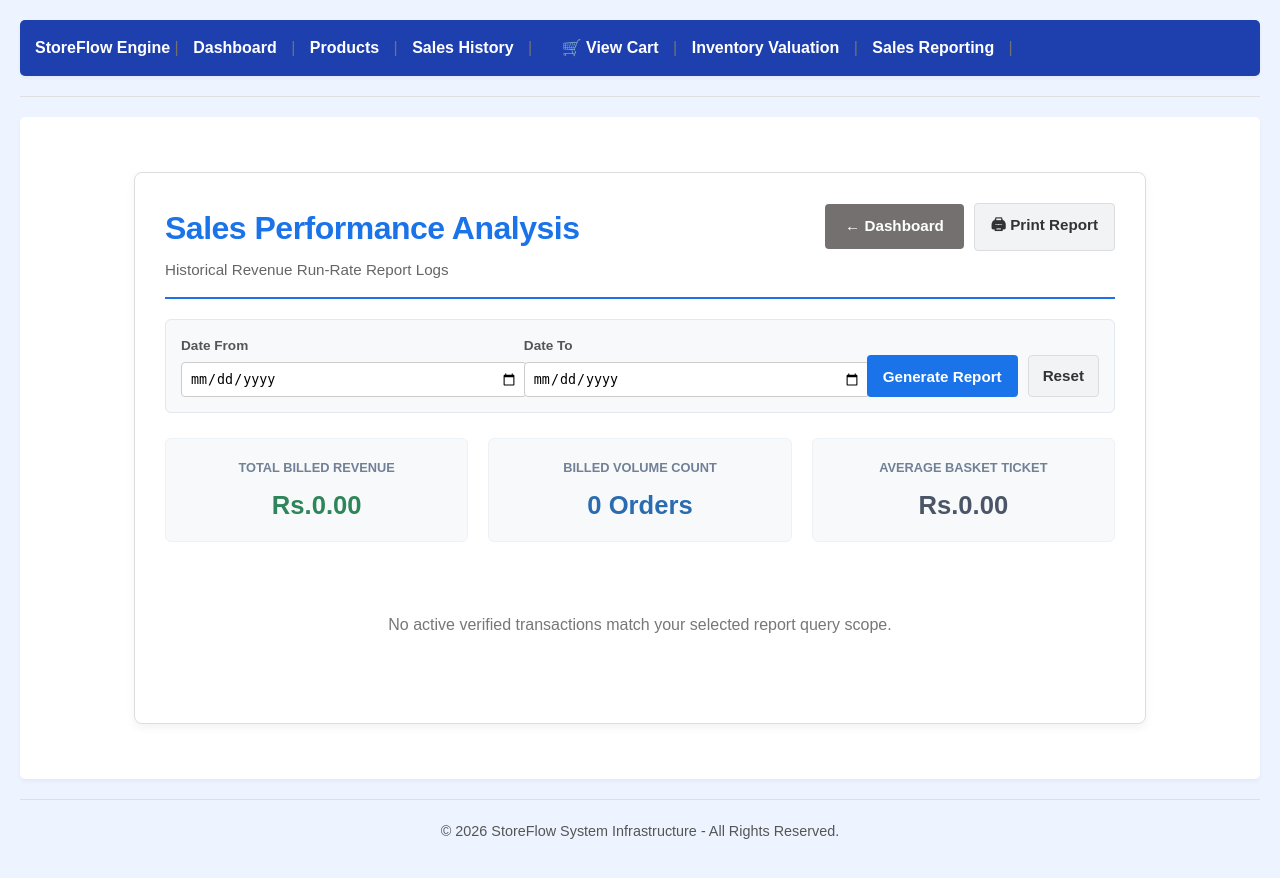
After one commit to mittalrishabh048/StoreFlow, a Flask app: page /report/sales in a window 1280 px wide. The commit adds this page. Run offline with Flask 3, Linux system fonts and the light colour scheme; data that the repository does not hold is empty.

Commit message:
feat: add Inventory Report and Sales Report pages with date-range filtering

```diff
--- a/app.py
+++ b/app.py
@@ -410,5 +410,25 @@ def handle_void_sale(sale_id):
 
     return redirect(url_for('sales_history'))
 
+@app.route('/report/inventory')
+def inventory_report_page():
+    """Renders current stock status levels and capital asset valuations."""
+    report_data = manager.generate_inventory_report()
+    return render_template('inventory_report.html', report=report_data)
+
+@app.route('/report/sales')
+def sales_report_page():
+    """Processes dynamic transaction summaries with active query string boundaries."""
+    start_date = request.args.get('start_date', '').strip()
+    end_date = request.args.get('end_date', '').strip()
+
+    report_data = manager.generate_sales_report(
+        start_date=start_date or None,
+        end_date=end_date or None
+    )
+
+    filters = {"start_date": start_date, "end_date": end_date}
+    return render_template('sales_report.html', report=report_data, filters=filters)
+
 if __name__ == "__main__":
     app.run(debug=True)
--- a/src/inventory/database.py
+++ b/src/inventory/database.py
@@ -353,5 +353,40 @@ def get_seven_day_revenue_summary(db_path=DB_PATH):
     finally:
         conn.close()
 
+def get_inventory_report_data(db_path=DB_PATH):
+    """Queries the complete list of inventory items to build financial valuation metrics."""
+    conn = sqlite3.connect(db_path)
+    conn.row_factory = sqlite3.Row
+    cursor = conn.cursor()
+    try:
+        cursor.execute("SELECT id, name, category, price, stock FROM products ORDER BY name ASC")
+        rows = cursor.fetchall()
+        return [dict(row) for row in rows]
+    finally:
+        conn.close()
+
+def get_sales_report_data(start_date=None, end_date=None, db_path=DB_PATH):
+    """Retrieves transactional logs bounded by optional calendar parameters, omitting voids."""
+    conn = sqlite3.connect(db_path)
+    conn.row_factory = sqlite3.Row
+    cursor = conn.cursor()
+    try:
+        query = "SELECT id, invoice_number, timestamp, total_amount FROM sales WHERE status = 'ACTIVE'"
+        params = []
+
+        if start_date:
+            query += " AND timestamp >= ?"
+            params.append(f"{start_date} 00:00:00")
+        if end_date:
+            query += " AND timestamp <= ?"
+            params.append(f"{end_date} 23:59:59")
+
+        query += " ORDER BY id DESC"
+        cursor.execute(query, tuple(params))
+        rows = cursor.fetchall()
+        return [dict(row) for row in rows]
+    finally:
+        conn.close()
+
 if __name__ == "__main__":
     init_db()
--- a/src/inventory/manager.py
+++ b/src/inventory/manager.py
@@ -257,3 +257,46 @@ class InventoryManager:
         """7. Additional helper method to pull the detailed low-stock items list."""
         from src.inventory import database
         return database.get_low_stock_alerts(threshold=5)
+
+    def generate_inventory_report(self):
+        """Processes product details and aggregates global warehouse financial values."""
+        from src.inventory import database
+        raw_items = database.get_inventory_report_data()
+
+        processed_products = []
+        grand_total_value = 0.0
+
+        for item in raw_items:
+            line_value = round(item["stock"] * item["price"], 2)
+            grand_total_value += line_value
+            processed_products.append({
+                "id": item["id"],
+                "name": item["name"],
+                "category": item["category"],
+                "price": item["price"],
+                "stock": item["stock"],
+                "total_value": line_value
+            })
+
+        return {
+            "products": processed_products,
+            "grand_total": round(grand_total_value, 2)
+        }
+
+    def generate_sales_report(self, start_date=None, end_date=None):
+        """Calculates revenue run-rates, order volume counts, and overall transactional averages."""
+        from src.inventory import database
+        orders = database.get_sales_report_data(start_date, end_date)
+
+        total_revenue = sum(order["total_amount"] for order in orders)
+        total_transactions = len(orders)
+
+        # Guard against division by zero if no sales exist inside the boundary parameters
+        avg_order_value = round(total_revenue / total_transactions, 2) if total_transactions > 0 else 0.0
+
+        return {
+            "orders": orders,
+            "total_revenue": round(total_revenue, 2),
+            "total_transactions": total_transactions,
+            "avg_order_value": avg_order_value
+        }
--- a/templates/base.html
+++ b/templates/base.html
@@ -15,7 +15,9 @@
             <a href="/">Dashboard</a> |
             <a href="/products">Products</a> |
             <a href="/sales">Sales History</a> |
-            <a href="/cart" style="color: white; text-decoration: none; margin-left: 15px; font-weight: bold;">🛒 View Cart</a>
+            <a href="/cart" style="color: white; text-decoration: none; margin-left: 15px; font-weight: bold;">🛒 View Cart</a> |
+            <a href="/report/inventory">Inventory Valuation</a> |
+            <a href="/report/sales">Sales Reporting</a> |
         </nav>
     </header>
 
--- /dev/null
+++ b/templates/sales_report.html
@@ -0,0 +1,69 @@
+{% extends 'base.html' %}
+
+{% block content %}
+<div class="invoice-wrapper" style="max-width: 950px; margin: 30px auto;">
+    <div class="invoice-branding-row" style="border-bottom: 2px solid #1a73e8; margin-bottom: 20px;">
+        <div>
+            <h1 class="invoice-title">Sales Performance Analysis</h1>
+            <p class="invoice-subtitle">Historical Revenue Run-Rate Report Logs</p>
+        </div>
+        <div class="invoice-actions-row no-print" style="border-top: none; padding-top: 0;">
+            <a href="/" class="btn-dashboard-back" style="background-color: #757070;">← Dashboard</a>
+            <button onclick="window.print();" class="btn-print-trigger" style="margin-left:10px;">🖨 Print Report</button>
+        </div>
+    </div>
+
+    <form method="GET" action="/report/sales" class="no-print" style="background: #f8f9fa; padding: 15px; border-radius: 6px; border: 1px solid #e2e8f0; margin-bottom: 25px; display: flex; flex-wrap: wrap; gap: 15px; align-items: flex-end;">
+        <div style="flex: 1; min-width: 140px;">
+            <label style="display: block; font-size: 0.85em; font-weight: bold; margin-bottom: 5px; color: #555;">Date From</label>
+            <input type="date" name="start_date" value="{{ filters.start_date }}" style="width: 100%; padding: 8px; border: 1px solid #ccc; border-radius: 4px;">
+        </div>
+        <div style="flex: 1; min-width: 140px;">
+            <label style="display: block; font-size: 0.85em; font-weight: bold; margin-bottom: 5px; color: #555;">Date To</label>
+            <input type="date" name="end_date" value="{{ filters.end_date }}" style="width: 100%; padding: 8px; border: 1px solid #ccc; border-radius: 4px;">
+        </div>
+        <div style="display: flex; gap: 10px;">
+            <button type="submit" class="btn-dashboard-back" style="border: none; padding: 9px 16px; cursor: pointer;">Generate Report</button>
+            <a href="/report/sales" class="btn-print-trigger" style="text-decoration: none; padding: 8px 14px; font-size: 0.95em; background-color: #f1f3f4; border: 1px solid #dadce0; border-radius: 4px; display: inline-block; color:#333; font-weight:bold;">Reset</a>
+        </div>
+    </form>
+
+    <div style="display: grid; grid-template-columns: repeat(auto-fit, minmax(200px, 1fr)); gap: 20px; margin-bottom: 30px;">
+        <div style="background: #f8f9fa; padding: 15px; border-radius: 6px; border: 1px solid #edf2f7; text-align: center;">
+            <span style="font-size: 0.8em; font-weight: bold; color: #718096; text-transform: uppercase;">Total Billed Revenue</span>
+            <h3 style="margin: 5px 0 0 0; color: #2f855a; font-size: 1.6em;">Rs.{{ "%.2f"|format(report.total_revenue) }}</h3>
+        </div>
+        <div style="background: #f8f9fa; padding: 15px; border-radius: 6px; border: 1px solid #edf2f7; text-align: center;">
+            <span style="font-size: 0.8em; font-weight: bold; color: #718096; text-transform: uppercase;">Billed Volume Count</span>
+            <h3 style="margin: 5px 0 0 0; color: #2b6cb0; font-size: 1.6em;">{{ report.total_transactions }} Orders</h3>
+        </div>
+        <div style="background: #f8f9fa; padding: 15px; border-radius: 6px; border: 1px solid #edf2f7; text-align: center;">
+            <span style="font-size: 0.8em; font-weight: bold; color: #718096; text-transform: uppercase;">Average Basket Ticket</span>
+            <h3 style="margin: 5px 0 0 0; color: #4a5568; font-size: 1.6em;">Rs.{{ "%.2f"|format(report.avg_order_value) }}</h3>
+        </div>
+    </div>
+
+    {% if not report.orders %}
+        <p style="text-align: center; color: #777; padding: 40px 0;">No active verified transactions match your selected report query scope.</p>
+    {% else %}
+        <table class="invoice-billing-table">
+            <thead>
+                <tr style="border-bottom: 2px solid #ddd; color: #333;">
+                    <th>Invoice ID Number</th>
+                    <th>Execution Timestamp</th>
+                    <th class="text-right">Settled Amount Sum</th>
+                </tr>
+            </thead>
+            <tbody>
+                {% for order in report.orders %}
+                    <tr style="border-bottom: 1px solid #edf2f7;">
+                        <td style="font-weight: bold; color: #1a73e8;">{{ order.invoice_number }}</td>
+                        <td style="color: #4a5568;">{{ order.timestamp }}</td>
+                        <td class="text-right" style="font-weight: bold; color: #2f855a;">Rs.{{ "%.2f"|format(order.total_amount) }}</td>
+                    </tr>
+                {% endfor %}
+            </tbody>
+        </table>
+    {% endif %}
+</div>
+{% endblock %}
```
Also changed, not shown: templates/inventory_report.html (added, +48 -0 lines).
